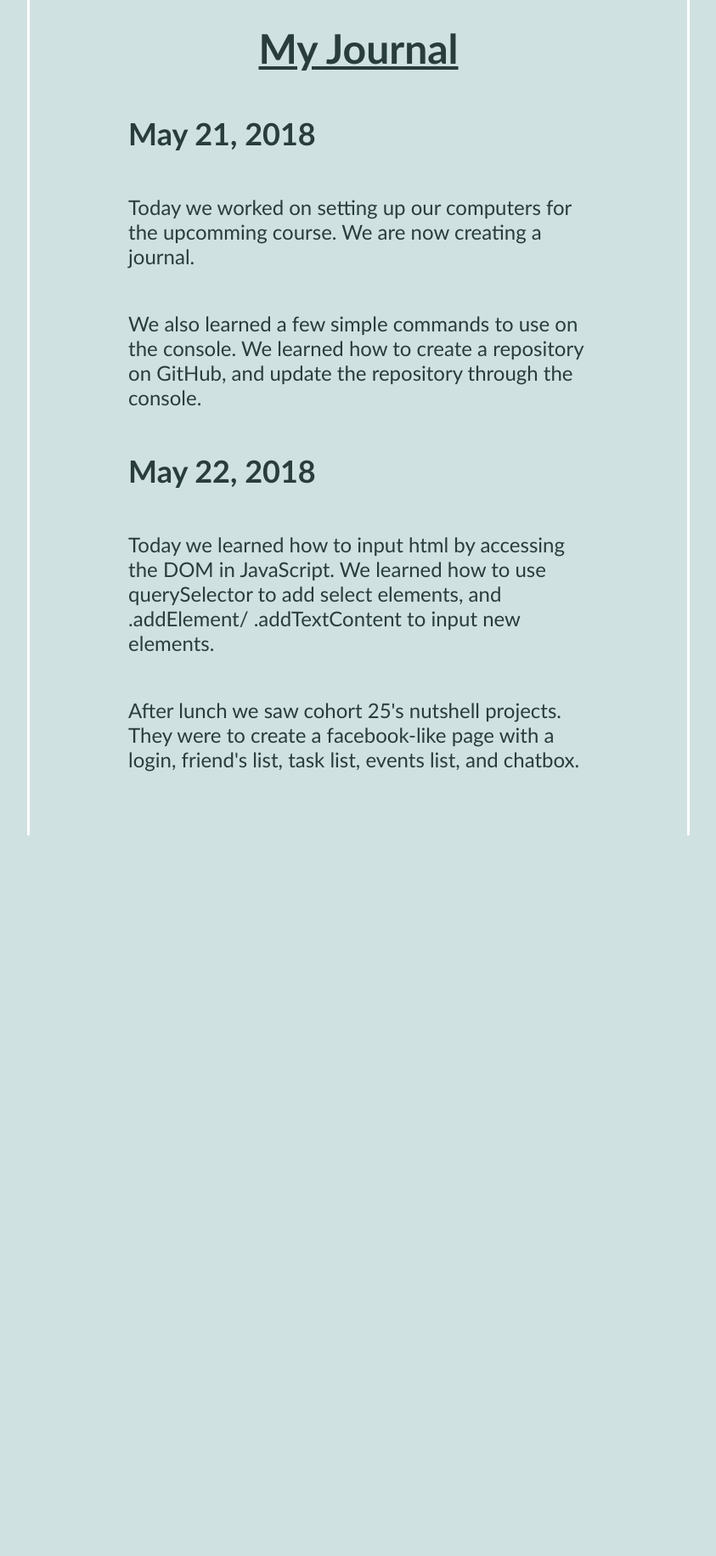
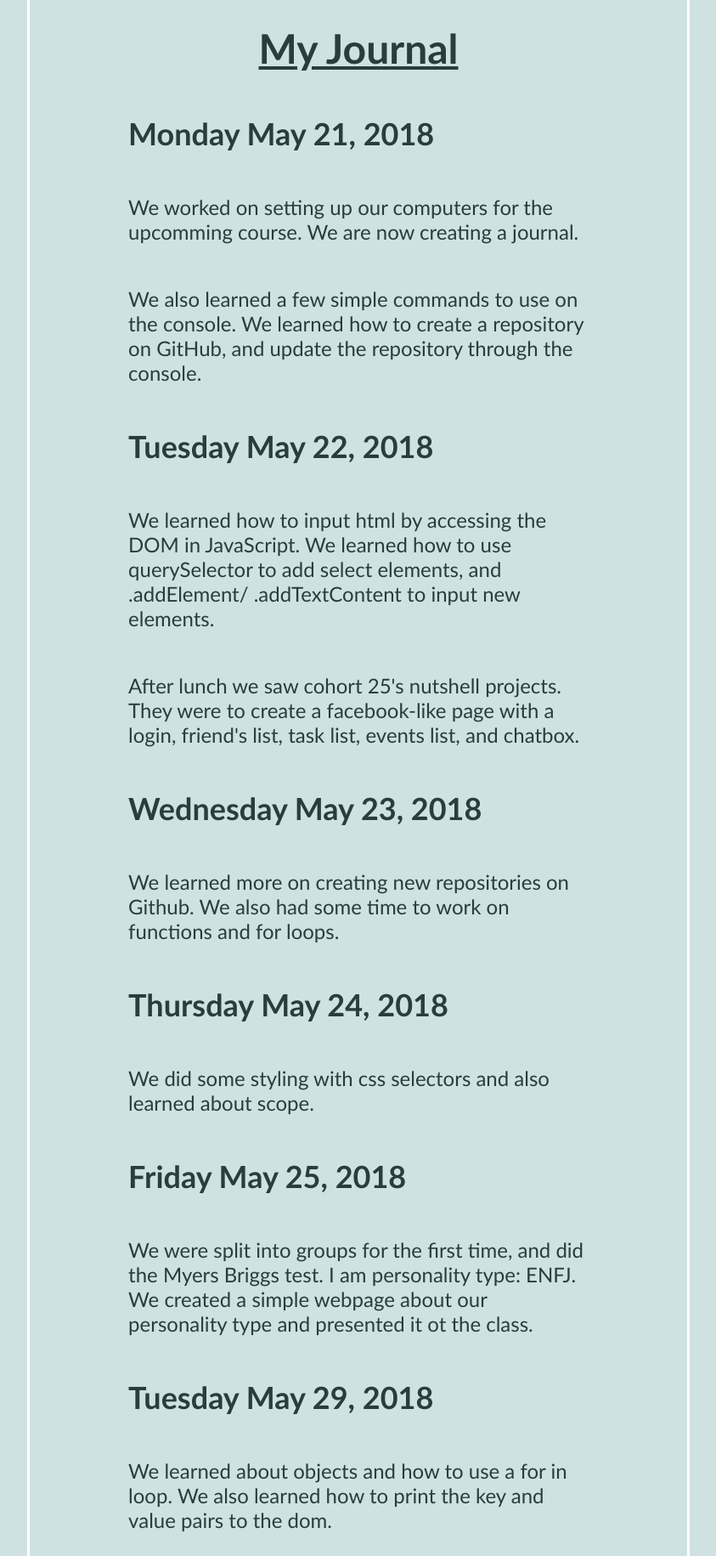
Before and after one commit to Crashofthemoons/my-journal, a plain HTML site: page index.html in a window 1280 px wide. Shown: the part 47-1878 px from the top of the page at 85% size, without its empty margins (218-1061 px from the left). Before the commit the page ends 1030 px from the top, so only its background shows below. Drawn offline with Linux system fonts and the light colour scheme.

Commit message:
added missing days

```diff
--- a/index.html
+++ b/index.html
@@ -10,12 +10,26 @@
 <body>
   <div class="page">
     <h1 class="content">My Journal</h1>
-    <h2 class="content">May 21, 2018</h2>
-    <p class="content">Today we worked on setting up our computers for the upcomming course. We are now creating a journal.</p>
-    <p class="content">We also learned a few simple commands to use on the console. We learned how to create a repository on GitHub, and update the repository through the console.</p>
-    <h2 class="content">May 22, 2018</h2>
-    <p class="content">Today we learned how to input html by accessing the DOM in JavaScript. We learned how to use querySelector to add select elements, and .addElement/ .addTextContent to input new elements.</p>
-    <p class="content">After lunch we saw cohort 25's nutshell projects. They were to create a facebook-like page with a login, friend's list, task list, events list, and chatbox.</p>
+      <h2 class="content">Monday May 21, 2018</h2>
+        <p class="content">We worked on setting up our computers for the upcomming course. We are now creating a journal.</p>
+        <p class="content">We also learned a few simple commands to use on the console. We learned how to create a repository on GitHub, and update the repository through the console.</p>
+      <h2 class="content">Tuesday May 22, 2018</h2>
+        <p class="content">We learned how to input html by accessing the DOM in JavaScript. We learned how to use querySelector to add select elements, and .addElement/ .addTextContent to input new elements.</p>
+        <p class="content">After lunch we saw cohort 25's nutshell projects. They were to create a facebook-like page with a login, friend's list, task list, events list, and chatbox.</p>
+      <h2 class="content">Wednesday May 23, 2018</h2>
+        <p class="content">We learned more on creating new repositories on Github. We also had some time to work on functions and for loops.</p>
+      <h2 class="content">Thursday May 24, 2018</h2>
+        <p class="content">We did some styling with css selectors and also learned about scope.</p>
+      <h2 class="content">Friday May 25, 2018</h2>
+        <p class="content">We were split into groups for the first time, and did the Myers Briggs test. I am personality type: ENFJ. We created a simple webpage about our personality type and presented it ot the class.</p>
+      <h2 class="content">Tuesday May 29, 2018</h2>
+        <p class="content">We learned about objects and how to use a for in loop. We also learned how to print the key and value pairs to the dom.</p>
+      <h2 class="content">Wednesday May 30, 2018</h2>
+        <p class="content">We were assigned a group project of creating a simple website and worked on that most of the day. Our group name was the Captivating Cougars. We were able to finish our index.html and main.css files, and worked on a little styling from home</p>
+      <h2 class="content">Thursday May 31, 2018</h2>
+        <p class="content">We worked as groups before lunch and made some final changes to our website. We were able to make the whole site responsive.</p>
+        <p class="content">After lunch we presented our websites to the class and reviewed objects.</p>
+
     <script src="main.js"></script>
   </div>
 </body>
```
